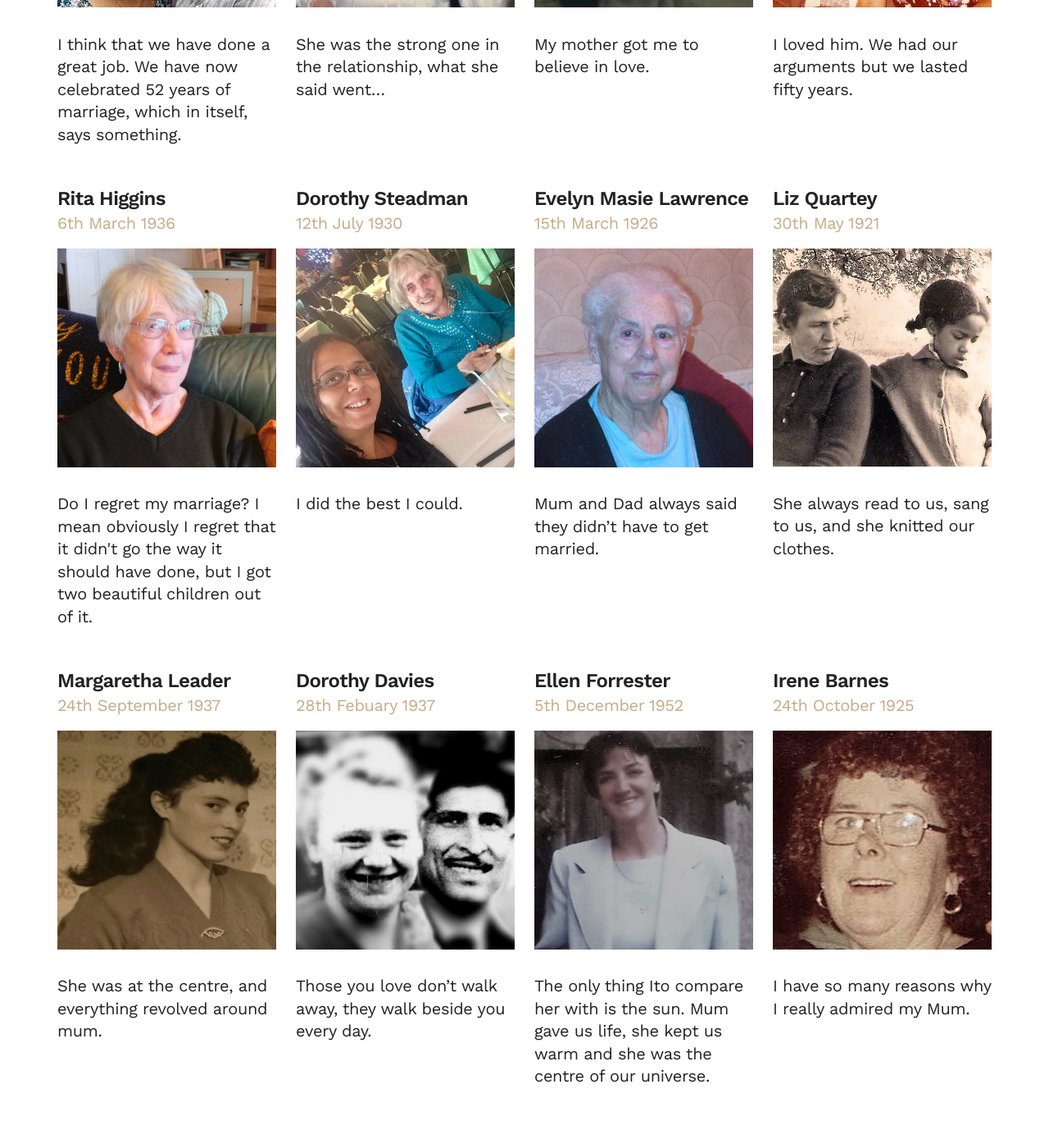
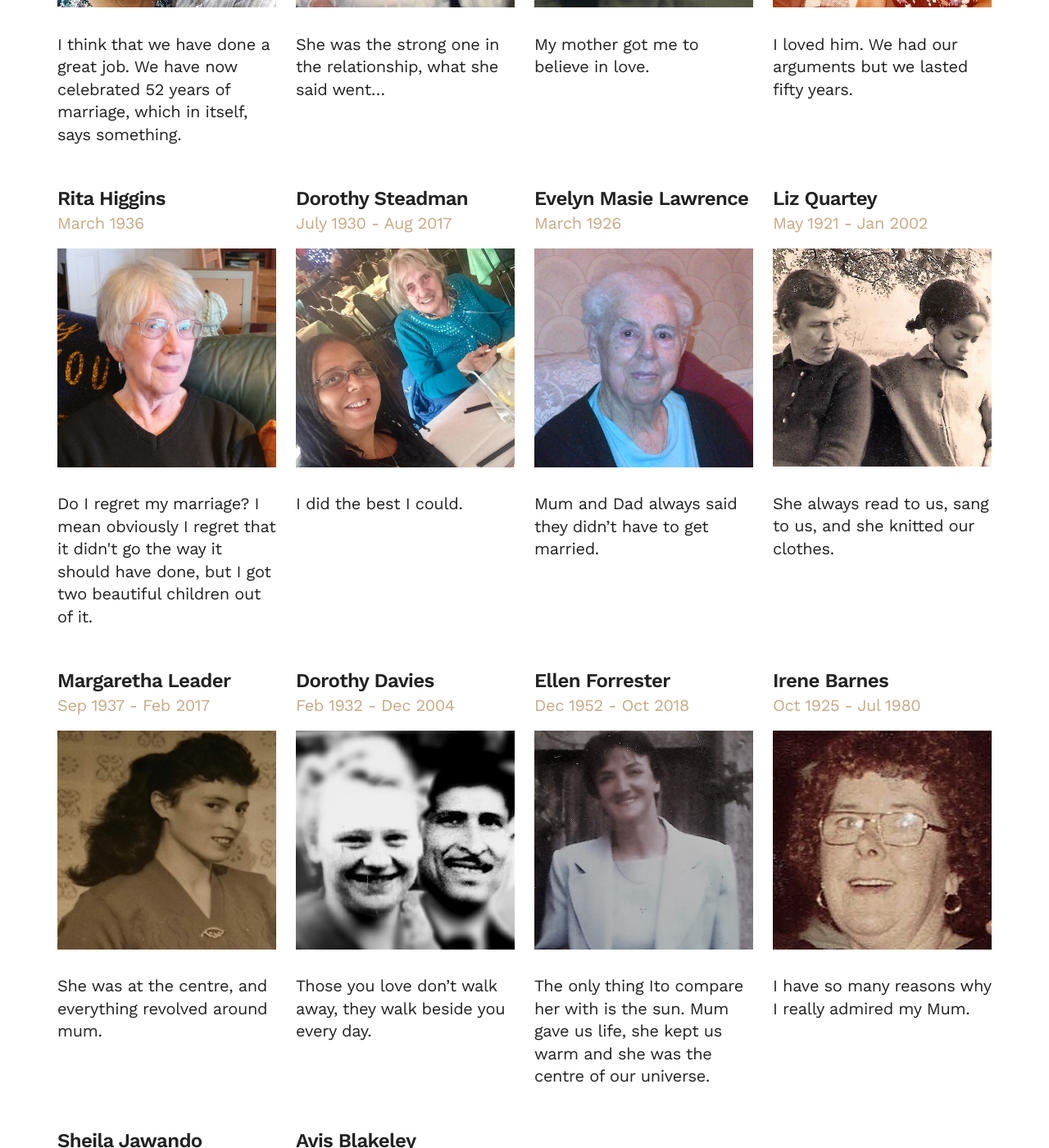
Before and after one commit to geeksforsocialchange/som, a Jekyll site: the page built from index.md, in a window 1280 px wide and 1400 px high, scrolled down 2270 px. Shown: the whole window at 82% size. Built offline with Jekyll 4.4.1, drawn with Linux system fonts in a browser that asks for light colours; our own code applies the rules of GitHub Pages for plain Markdown files; some of the changed text lies outside the part shown.

Commit message:
Update women and redact birth days

```diff
--- a/_data/women.yml
+++ b/_data/women.yml
@@ -1,64 +1,72 @@
 - name: Margaret Anne Horan
-  dob: 6th May 1928
+  dob: May 1928 - Oct 1996
   photo: margaret-horan.jpg
   caption: My mother was ostracised and looked down on. People wouldn't talk to her.
 - name: Janette Murphy
-  dob: 15th November 1941
+  dob: November 1941
   photo: janette-murphy.jpg
   caption: She must have had a really hard time that she didn't let us know about, having us kids, but I don't ever recall her not getting out of bed, or not brushing her teeth.
 - name: Agnes McLardie
-  dob: 1st April 1938
+  dob: April 1938
   photo: agnes-mclardie.jpg
   caption: I will give Mum the utmost respect; she could have had me adopted, but she kept me. She is not Catholic, so it is not guilt.
 - name: Marjorie (Madge) Abbey
-  dob: 12th January 1934
+  dob: January 1934
   photo: marjorie-abbey.jpg
   caption: My children were my life, definitely.
 - name: Estelle Mary Longmore
-  dob: 12th October 1944
+  dob: October 1944
   photo: estelle-longmore.jpg
   caption: I think that we have done a great job. We have now celebrated 52 years of marriage, which in itself, says something.
 - name: Pat George
-  dob: 19th April 1930
+  dob: Apr 1930 - Dec 1997
   photo: pat-george.jpg
   caption: She was the strong one in the relationship, what she said went…
 - name: Victoria Sibthrope
-  dob: 9th July 1928
+  dob: July 1928 - 2006
   photo: victoria-sibthrope.jpg
   caption: My mother got me to believe in love.
 - name: Mildred Mayer
-  dob: 2nd October 1927
+  dob: October 1927
   photo: mildred-mayer.jpg
   caption: I loved him. We had our arguments but we lasted fifty years.
 - name: Rita Higgins
-  dob: 6th March 1936
+  dob: March 1936
   photo: rita-higgins.jpg
   caption: Do I regret my marriage? I mean obviously I regret that it didn't go the way it should have done, but I got two beautiful children out of it.
 - name: Dorothy Steadman
-  dob: 12th July 1930
+  dob: July 1930 - Aug 2017
   photo: dorothy-steadman.jpg
   caption: I did the best I could.
 - name: Evelyn Masie Lawrence
-  dob: 15th March 1926
+  dob: March 1926
   photo: evelyn-lawrence.jpg
   caption: Mum and Dad always said they didn’t have to get married.
 - name: Liz Quartey
-  dob: 30th May 1921
+  dob: May 1921 - Jan 2002
   photo: liz-quartey.jpg
   caption: She always read to us, sang to us, and she knitted our clothes.
 - name: Margaretha Leader
-  dob: 24th September 1937
+  dob: Sep 1937 - Feb 2017
   photo: margaretha-leader.jpg
   caption: She was at the centre, and everything revolved around mum.
 - name: Dorothy Davies
-  dob: 28th Febuary 1937
+  dob: Feb 1932 - Dec 2004
   photo: dorothy-davies.jpg
   caption: Those you love don’t walk away, they walk beside you every day.
 - name: Ellen Forrester
-  dob: 5th December 1952
+  dob: Dec 1952 - Oct 2018
   photo: ellen-forrester.jpg
   caption: The only thing Ito compare her with is the sun. Mum gave us life, she kept us warm and she was the centre of our universe.
 - name: Irene Barnes
-  dob: 24th October 1925
+  dob: Oct 1925 - Jul 1980
   photo: irene-barnes.jpg
   caption: I have so many reasons why I really admired my Mum.
+- name: Sheila Jawando
+  dob: Nov 28 - Jan 2012
+  photo: sheila-jawando.jpg
+  caption: Mum was always there for us.
+- name: Avis Blakeley
+  dob: June 1957
+  photo: avis-blakeley.jpg
+  caption: I just wanted to keep my children safe.
```
Also changed, not shown: assets/women/avis-blakeley.jpg (added), assets/women/bernadette-thompson.jpg (added), assets/women/betty-sweeney.jpg (added), assets/women/sheila-jawando.jpg (added).
